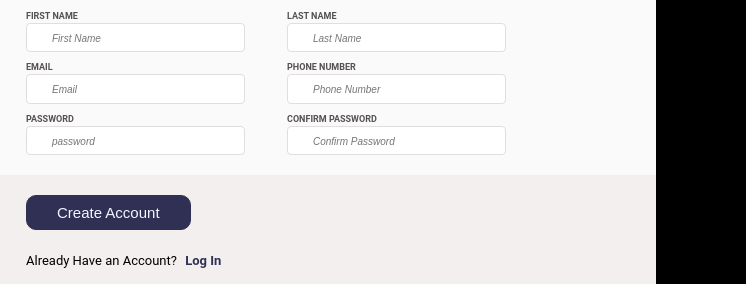
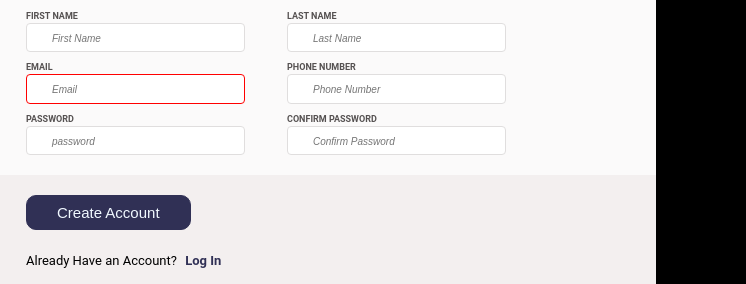
Before and after one commit to karispapa/sign-up-form, a plain HTML site: page index.html in a window 1280 px wide. Shown: the part 325-609 px from the top of the page, 534-1280 px from the left. Drawn offline with Linux system fonts and the light colour scheme.

Commit message:
Added Email Validation

```diff
--- a/index.css
+++ b/index.css
@@ -12,6 +12,12 @@ body {
 a {
   text-decoration: underline;
   color: rgb(240, 248, 255, 0.7);
+}
+input[type='email']:invalid {
+  border: 1px solid red;
+}
+input[type='email']:valid {
+  border: 1px solid green;
 }
 .container {
   height: 100vh;
--- a/index.html
+++ b/index.html
@@ -62,6 +62,8 @@
                   placeholder="Email"
                   id="email"
                   name="email"
+                  required
+                  title="Please Enter a Valid Email"
                 />
               </div>
               <div class="input">
```
